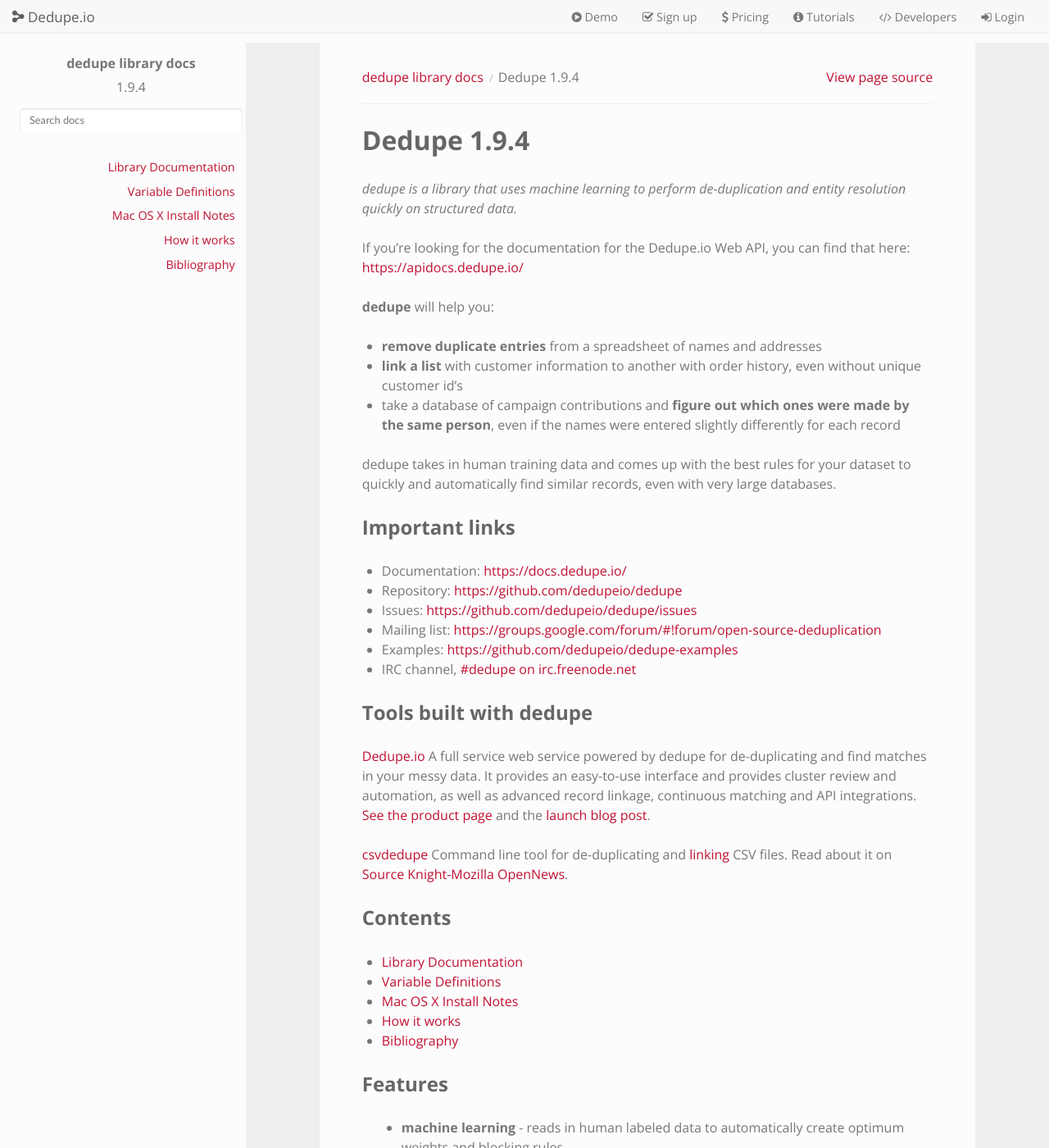
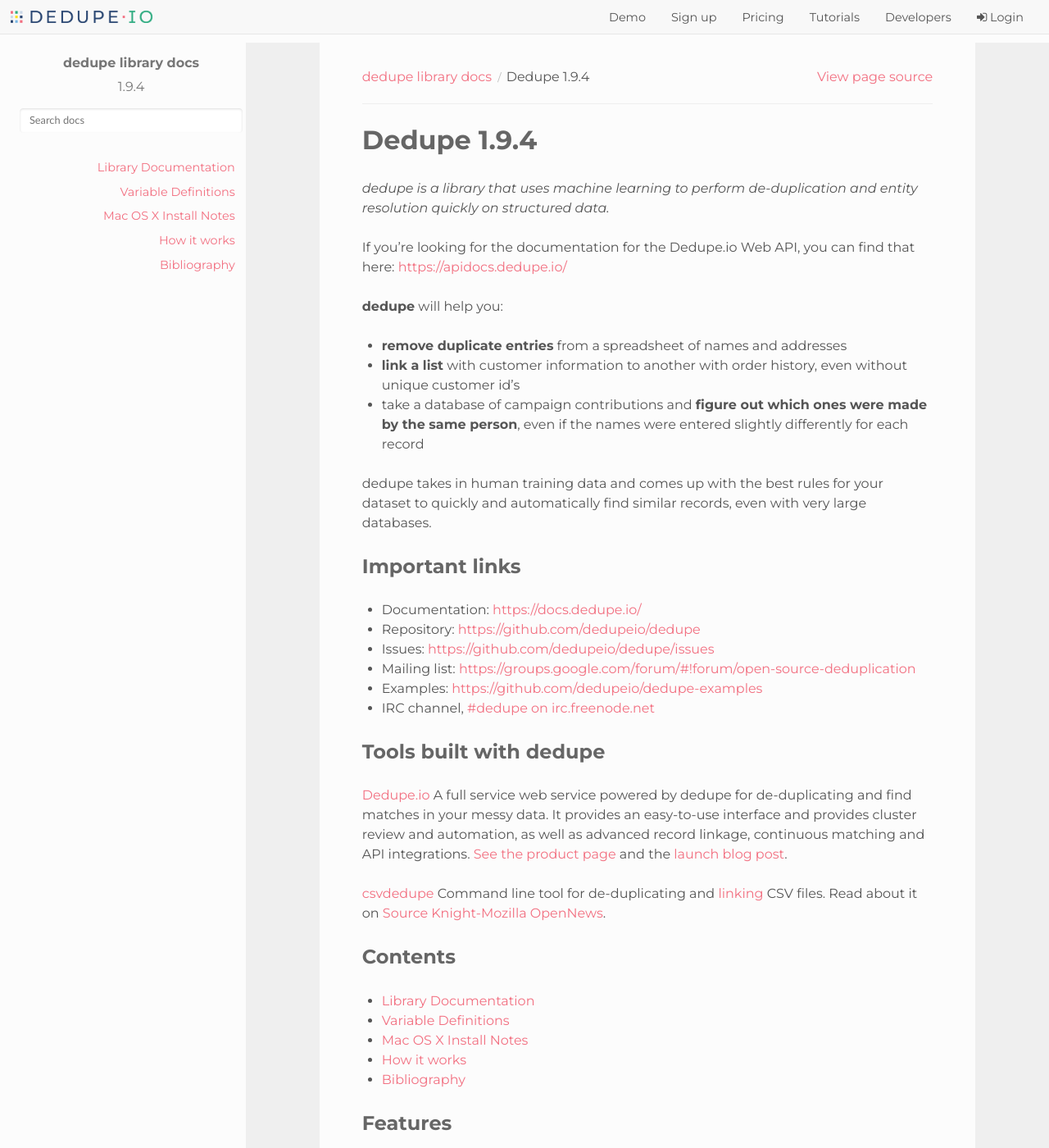
Before and after one commit to dedupeio/dedupe, a Sphinx documentation site: the page built from docs/index.rst, in a window 1280 px wide and 1400 px high. Shown: the whole window at 82% size. Built offline with Sphinx 7.4.7 and the Read the Docs theme 2.0.0, drawn with Linux system fonts in a browser that asks for light colours.

Commit message:
updated documentation with new rebrand styles

```diff
--- a/docs/_static/css/custom.css
+++ b/docs/_static/css/custom.css
@@ -5,8 +5,12 @@
 
 body {
     font-size: 16px;
-    font-family: 'Open Sans', 'Arial', sans-serif;
-    color: #777777;
+    font-family: 'Montserrat', 'Arial', sans-serif;
+    color: #555;
+}
+
+h1, h2, h3, h4, h5, h6 {
+  font-family: 'Roboto', 'Arial', sans-serif;
 }
 
 h1, h1 a, h2, h2 a, h3, h3 a {
@@ -17,20 +21,25 @@
 /* Override some of the built-in RTD fonts */
 h1, h2, h3, h4, h5, h6, legend,
 .rst-content .toctree-wrapper p.caption {
-    font-family: 'Open Sans', 'Arial', sans-serif;
+    font-family: 'Montserrat', 'Arial', sans-serif;
 }
 
 h1 a:hover, h2 a:hover, h3 a:hover {
-    color: #777;
+    color: #333;
 }
 
-a, a:visited, .wy-menu-vertical a { color: #c11133;}
-a:hover { color: #730a1e;}
+a, a:visited, .wy-menu-vertical a { color: #F26F80;}
+a:hover { color: #F26F80;}
 a:active, a:focus { outline: 0;}
 
 .navbar-nav > li > a,
 .navbar-brand {
     height: 40px;
+}
+
+.navbar-nav > li > a {
+    padding-top: 10.5px;
+    line-height: 20.57px;
 }
 
 .navbar {
@@ -42,16 +51,21 @@
 }
 
 .navbar-default .navbar-nav > li > a {
-    padding-top: 11px;
-    height: 40px;
+    color: #555;
+}
+
+.navbar-logo {
+  height: 15px;
+  margin: 13px;
 }
 
 .nav > li {
     font-size: 0.9em;
+    margin-right: 1.1px;
 }
 
 .navbar-default .navbar-nav > li > a:hover {
-    color: #d9230f;
+    color: #F26F80;
     background-color: transparent;
 }
 
@@ -65,10 +79,14 @@
 /* ================ */
 
 .footer {
-    background-color: #f2f3ec;
+    background-color: #CAD8E7;
     padding: 20px 0;
     margin-top: 20px;
     font-size: 0.9em;
+}
+
+.footer a {
+  color: #29446F;
 }
 
 /* Remove Bootstrap navbar stuff */
@@ -185,7 +203,7 @@
 .wy-menu > ul > li > a:hover,
 .wy-menu > ul > li > a:focus {
     background-color: #EFEFEF;
-    color: #c11133;
+    color: #F26F80;
     font-weight: bold;
 }
 
--- a/docs/_templates/layout.html
+++ b/docs/_templates/layout.html
@@ -5,7 +5,8 @@
   <link href="{{ pathto('_static/css/bootstrap.css', True) }}" rel="stylesheet" type="text/css">
   <link href="{{ pathto('_static/css/custom.css', True) }}" rel="stylesheet" type="text/css">
   <script src="{{ pathto('_static/js/jquery.min.js', True) }}"></script>
-  <link href="https://fonts.googleapis.com/css?family=Open+Sans:400,400italic,700" rel="stylesheet" type="text/css">
+  <link href='https://fonts.googleapis.com/css?family=Roboto:400,400italic,700' rel='stylesheet' type='text/css'>
+  <link href='https://fonts.googleapis.com/css?family=Montserrat:400,400italic,700' rel='stylesheet' type='text/css'>
   <script src="{{ pathto('_static/js/bootstrap.min.js', True) }}"></script>
   <script>
     $(function() {
@@ -27,15 +28,15 @@
         <span class="icon-bar"></span>
         <span class="icon-bar"></span>
       </button>
-      <a class="navbar-brand" href="https://dedupe.io/"><i class='fa fa-share-alt fa-rotate-180'></i> Dedupe.io</a>
+      <a class="navbar-left" href="/"><img src="{{ pathto('_static/images/dedupeio-logo.png', True) }}" class='navbar-logo' alt='Dedupe.io' title='Dedupe.io' /></a>
     </div>
     <div class="navbar-collapse collapse pull-right">
       <ul class="nav navbar-nav">
-        <li><a href="https://dedupe.io/#demo"><i class='fa fa-fw fa-play-circle'></i> Demo</a></li>
-        <li><a href="https://dedupe.io/#sign-up"><i class='fa fa-fw fa-check-square-o'></i> Sign up</a></li>
-        <li><a href="https://dedupe.io/pricing/"><i class='fa fa-fw fa-dollar'></i> Pricing</a></li>
-        <li><a href="https://dedupe.io/tutorials/"><i class='fa fa-fw fa-info-circle'></i> Tutorials</a></li>
-        <li><a href="https://dedupe.io/developers/"><i class='fa fa-fw fa-code'></i> Developers</a></li>
+        <li><a href="https://dedupe.io/#demo">Demo</a></li>
+        <li><a href="https://dedupe.io/#sign-up">Sign up</a></li>
+        <li><a href="https://dedupe.io/pricing/">Pricing</a></li>
+        <li><a href="https://dedupe.io/tutorials/">Tutorials</a></li>
+        <li><a href="https://dedupe.io/developers/">Developers</a></li>
         <li><a href="https://app.dedupe.io/login?next=%2F"><i class='fa fa-fw fa-sign-in'></i> Login</a></li>
       </ul>
     </div><!--/.nav-collapse -->
```
Also changed, not shown: docs/_static/images/dedupeio-logo-reversed.png (added), docs/_static/images/dedupeio-logo.png (added).
